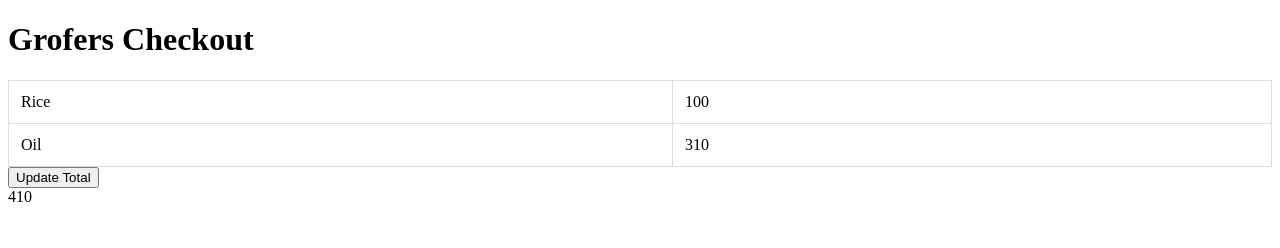
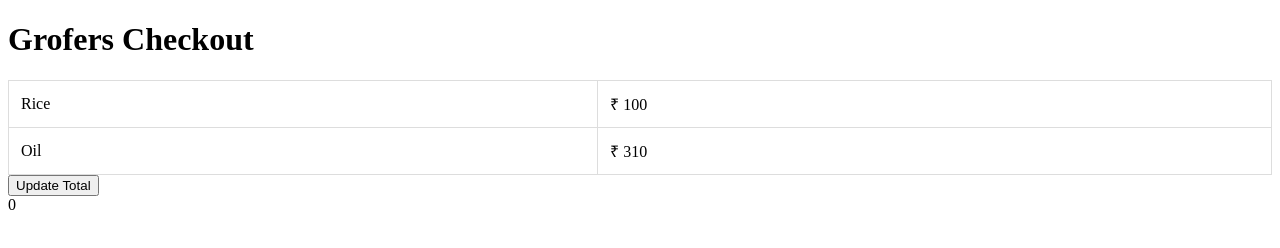
Before and after one commit to acciojob/grofers-checkout-noumantannu06-glitch, a website: page main.html in a window 1280 px wide. Drawn offline with Linux system fonts and the light colour scheme.

Commit message:
created a submission

```diff
--- a/main.html
+++ b/main.html
@@ -14,11 +14,11 @@
   <!-- Items with prices -->
   <tr data-ns-test="item">
     <td>Rice</td>
-    <td data-ns-test="price">100</td>
+    <td data-ns-test="price">₹ 100</td>
   </tr>
   <tr data-ns-test="item">
     <td>Oil</td>
-    <td data-ns-test="price">310</td>
+    <td data-ns-test="price">₹ 310</td>
   </tr>
 </table>
 
```
